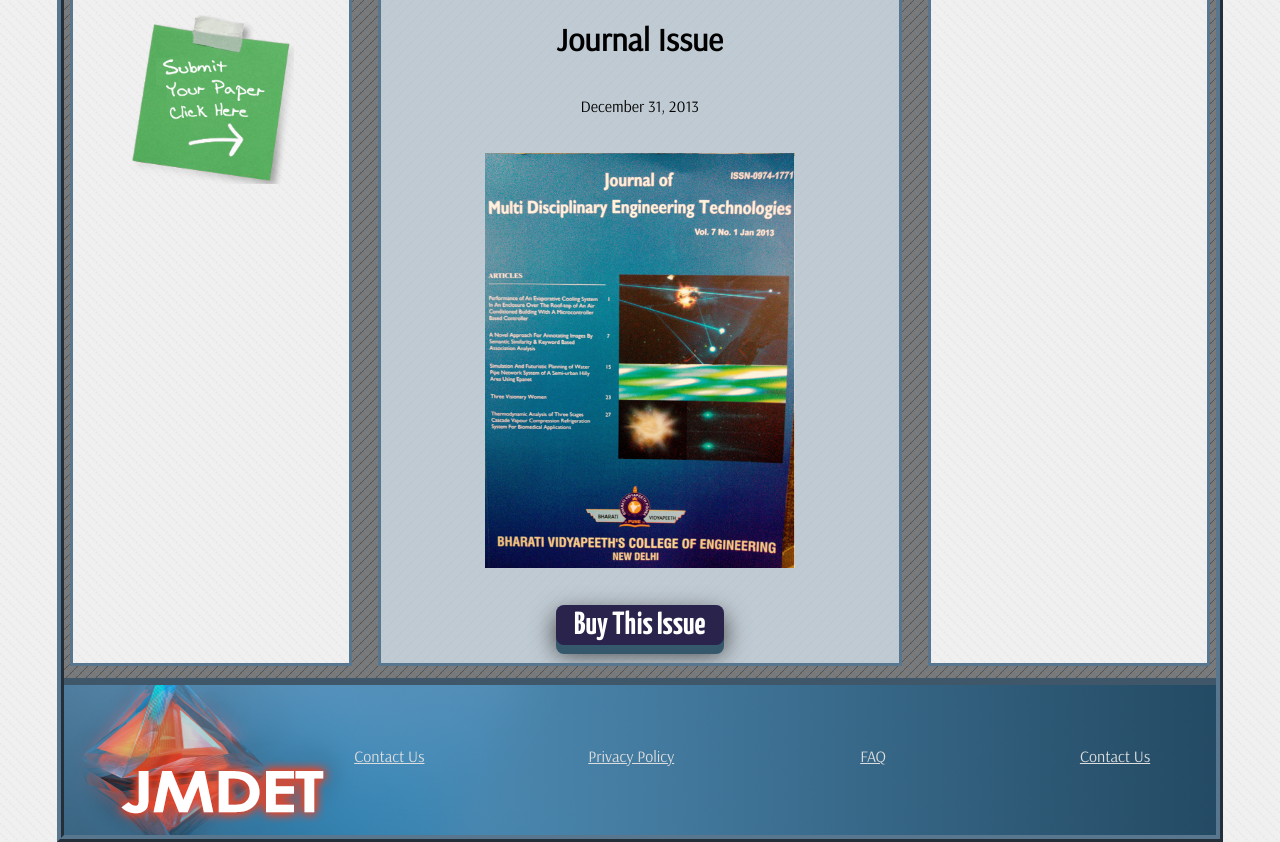
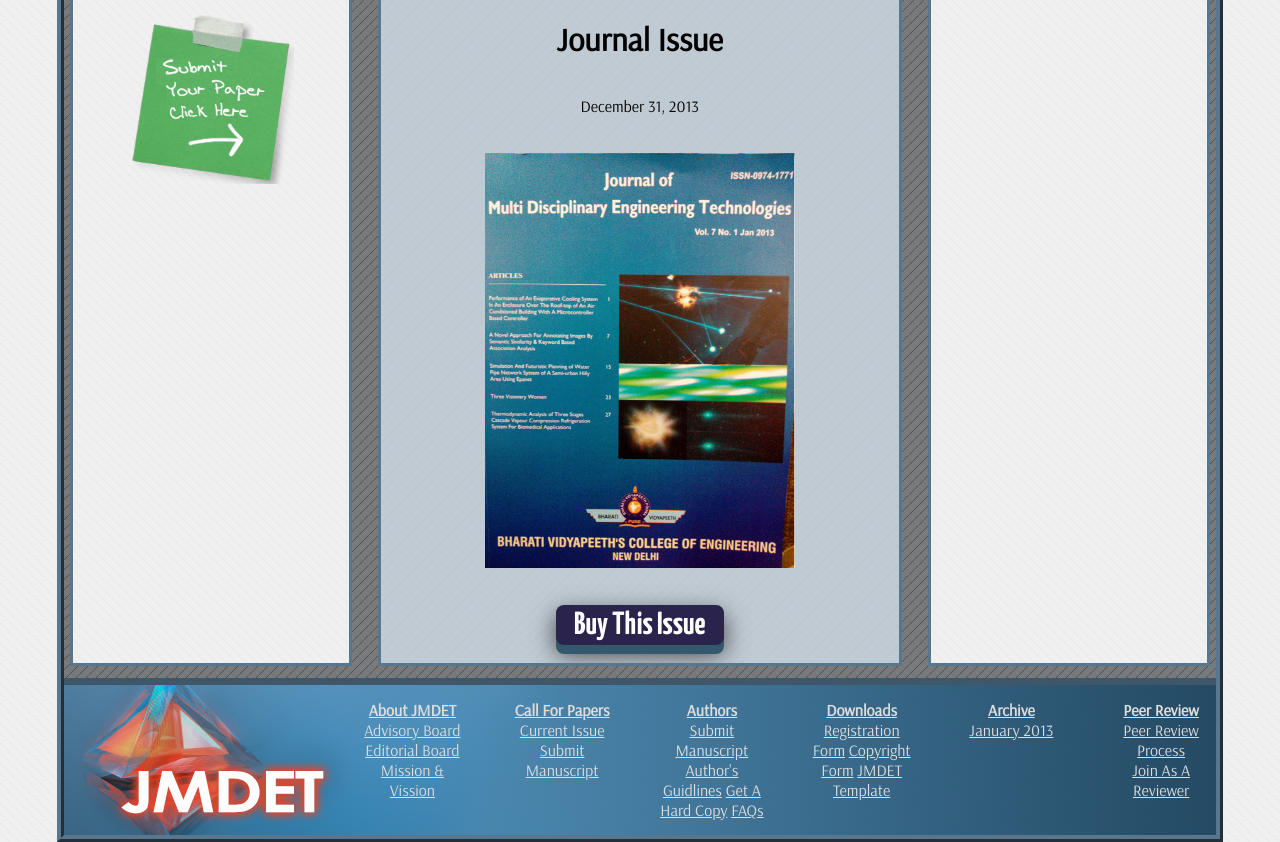
Before and after one commit to adishr09/JMDET.org, a PHP site: page / in a window 1280 px wide. Shown: the part 917-1759 px from the top of the page. Run offline with PHP 8.4, Linux system fonts and the light colour scheme.

Commit message:
footer links added

```diff
--- a/jmdet.org/css/style.css
+++ b/jmdet.org/css/style.css
@@ -9,7 +9,6 @@
     font-style: normal;
 
 }
-
 
 hr { display: block; height: 3px;
     border: 0; border-top: 1px solid #58768e;
@@ -51,8 +50,6 @@ li
 	position: relative;
 	list-style: none;
 	}
-
-
 
 /* main level link */
 #nav a {
@@ -285,10 +282,15 @@ html[xmlns] #nav {
 	width:13%;
 	text-align: center;
 	float:right;
-	margin:4%;
+	margin:0;
 	display:inline-block;
 
 }
+
+#f_1 ul l a{
+	padding-top:15px;
+}
+
 a:hover {
     color: #003366;
   }
--- a/jmdet.org/index.html
+++ b/jmdet.org/index.html
@@ -100,33 +100,58 @@
 			<div id="f_1">
 				<ul>
 					<li>
-                   <a href="#">Contact Us</a>
+						<b><a href="#">Peer Review</a><br></b>
+						<a href="#">Peer Review Process<br></a>
+						<a href="#">Join As A Reviewer</a>
 					</li>
-
                 </ul>
 			</div>
 			<div id="f_1">
 				<ul>
 					<li>
-                   <a href="#">FAQ</a>
+						<b><a href="#">Archive</a></b><br>
+						<a href="#">January 2013</a>
 					</li>
-
                 </ul>
 			</div>
 			<div id="f_1">
 				<ul>
 					<li>
-                   <a href="#">Privacy Policy</a>
+						<b><a href="#">Downloads</a></b>
+						<a href="#">Registration Form</a>
+						<a href="#">Copyright Form</a>
+						<a href="#">JMDET Template</a>
 					</li>
-
                 </ul>
 			</div>
 			<div id="f_1">
 				<ul>
 					<li>
-                   <a href="#">Contact Us</a>
+						<b><a href="#">Authors</a><br></b>
+						<a href="#">Submit Manuscript</a>
+						<a href="#">Author's Guidlines</a>
+						<a href="#">Get A Hard Copy</a>
+						<a href="#">FAQs</a>
 					</li>
-
+                </ul>
+			</div>
+			<div id="f_1">
+				<ul>
+					<li>
+						<b><a href="#">Call For Papers</a></b>
+						<a href="#">Current Issue</a>
+						<a href="#">Submit Manuscript</a>
+					</li>
+                </ul>
+			</div>
+			<div id="f_1">
+				<ul>
+					<li>
+						<b><a href="#">About JMDET</a></b>
+						<a href="#">Advisory Board</a>
+						<a href="#">Editorial Board</a>
+						<a href="#">Mission & Vission</a>
+					</li>
                 </ul>
 			</div>
 		</div>
```
Lines whose indentation alone changed are shown as unchanged.
